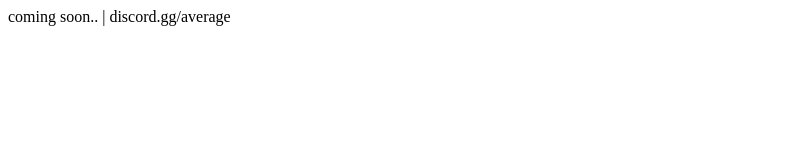
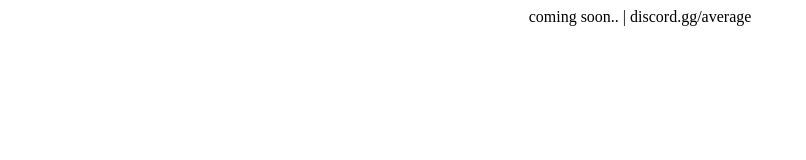
Before and after one commit to ostomy/ilikemeth.com-SOURCE, a plain HTML site: page index.html in a window 1280 px wide. Shown: the whole page, without its empty margins (0-806 px from the left). Drawn offline with Linux system fonts and the light colour scheme.

Commit message:
Update index.html

```diff
--- a/index.html
+++ b/index.html
@@ -1,3 +1,3 @@
 <html>
-  <p>coming soon.. | discord.gg/average</p>
+  <p><center>coming soon.. | discord.gg/average</center></p>
 </html>
```
